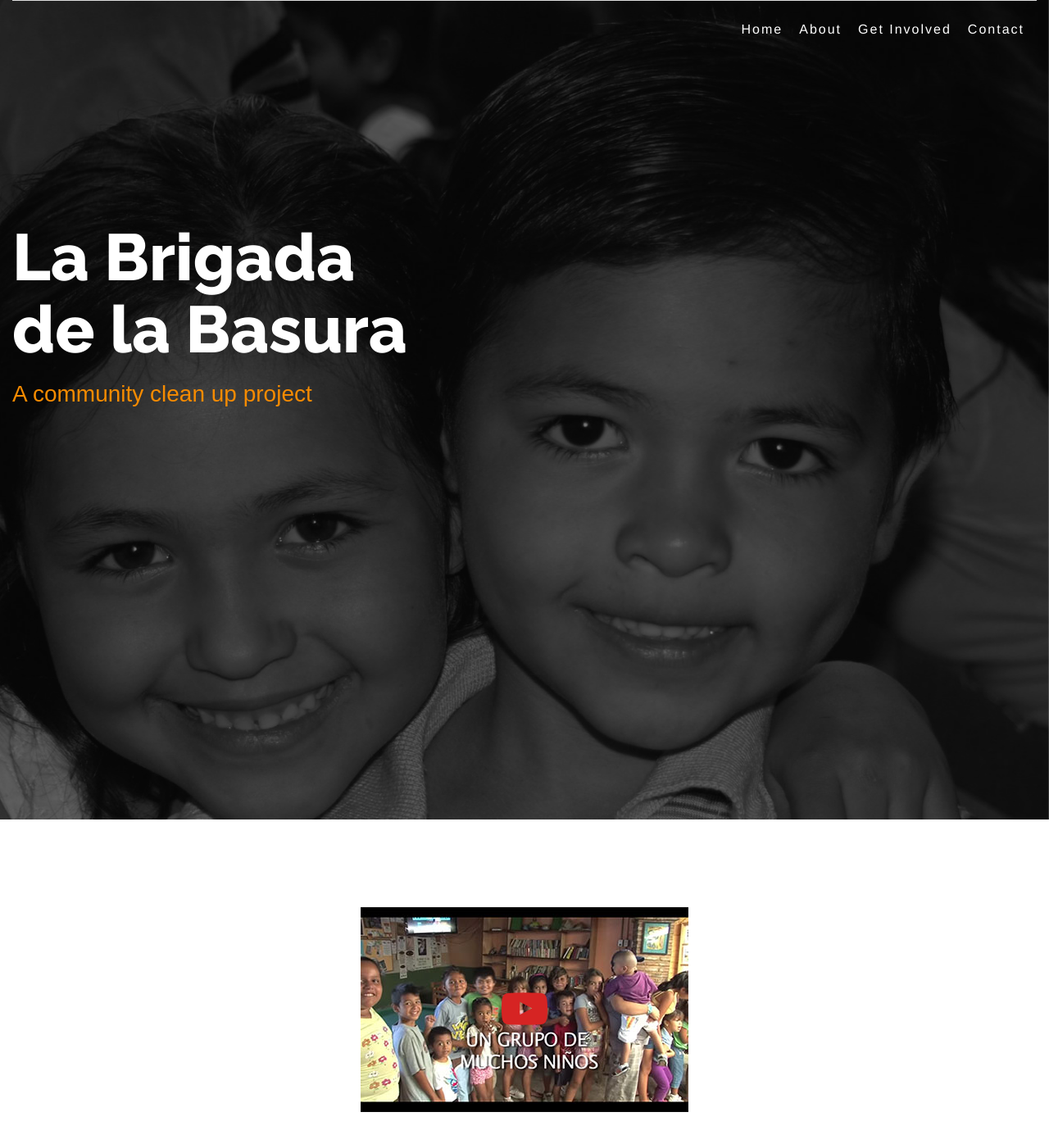
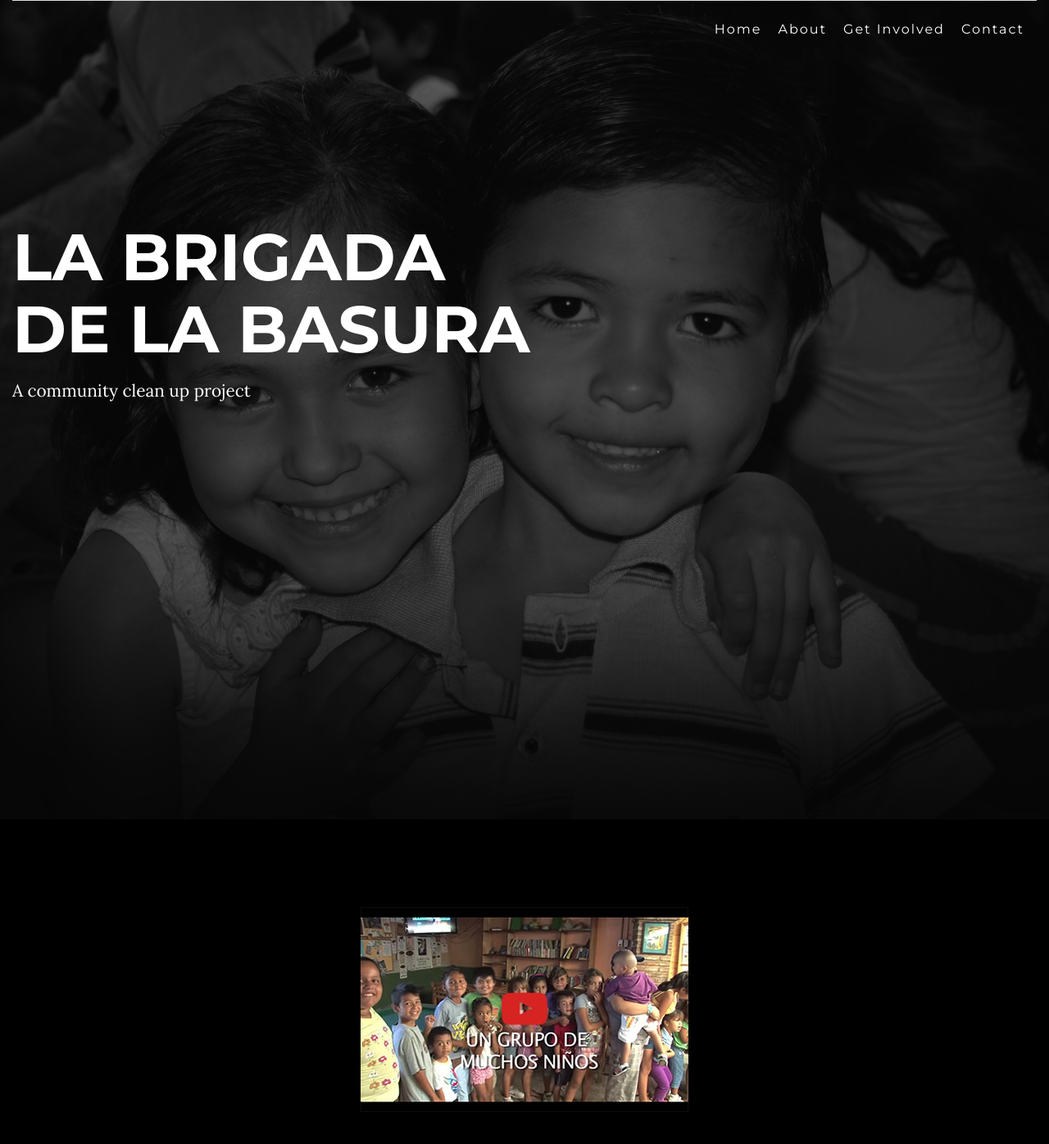
Before and after one commit to rgylling/TrashBrigade, a Jekyll site: the page built from index.html, in a window 1280 px wide and 1400 px high. Shown: the top 1396 px of the window at 82% size. Built offline with Jekyll 4.4.1, drawn with Linux system fonts in a browser that asks for light colours; nearby versions of some CDN libraries; a script that is not in the unit is left out.

Commit message:
playing around with styling

```diff
--- a/_includes/cover-image.html
+++ b/_includes/cover-image.html
@@ -1,12 +1,10 @@
 <div class="backgroundimg margin-b--100 backgroundimg-{{ page.backgroundImg }}">
-
   <div class="container headercontainer">
     <div class="row headercenter">
       <div class="col-sm-12">
         <h1 class="text-justify">{{page.imgText}}</h1>
-          <h2 class="text-justify cursiveme orange">{{page.imgSlogan}}</h2>
-
+          <p class="text-justify sub-para">{{page.imgSlogan}}</p>
+      </div>
+    </div>
+  </div>
 </div>
-</div>
-</div>
-</div>
--- a/_includes/head.html
+++ b/_includes/head.html
@@ -4,6 +4,7 @@
   <meta name="viewport" content="width=device-width, initial-scale=1">
   <title>{% if page.title %}{{ page.title | escape }}{% else %}{{ site.title | escape }}{% endif %}</title>
   <link href='https://fonts.googleapis.com/css?family=Raleway:400,300,800,700,200' rel='stylesheet' type='text/css'>
+  <link href='https://fonts.googleapis.com/css?family=Montserrat:400,700|Lora:400,700' rel='stylesheet' type='text/css'>
   <link rel="stylesheet" href="https://maxcdn.bootstrapcdn.com/font-awesome/4.5.0/css/font-awesome.min.css">
   <link rel="stylesheet" href="https://maxcdn.bootstrapcdn.com/bootstrap/3.3.6/css/bootstrap.min.css">
   <link rel="stylesheet" href="css/brigada.css">
--- a/_includes/header.html
+++ b/_includes/header.html
@@ -12,14 +12,7 @@
       </div>
       <div class="collapse navbar-collapse" id="navbar-collapse-1">
         <ul class="nav navbar-nav navbar-right">
-          <li>
-            <!-- <form action="https://www.paypal.com/cgi-bin/webscr" method="post" target="_top">
-              <input type="hidden" name="cmd" value="_s-xclick">
-              <input type="hidden" name="hosted_button_id" value="SG7HMVSUMZ2K2">
-              <input type="image" src="https://www.paypalobjects.com/en_US/i/btn/btn_donate_LG.gif" border="0" name="submit" alt="PayPal - The safer, easier way to pay online!">
-              <img alt="" border="0" src="https://www.paypalobjects.com/en_US/i/scr/pixel.gif" width="1" height="1">
-            </form> -->
-          </li>
+
           <li><a class="navscroll" href="index.html">Home</a></li>
           <li><a class="navscroll" href="about.html">About</a></li>
           <li><a class="navscroll" href="get-involved.html">Get Involved</a></li>
--- a/css/_base.scss
+++ b/css/_base.scss
@@ -1,7 +1,9 @@
 body {
-  font-family: "Helvetica Neue",Helvetica,Arial,sans-serif;
+  font-family: 'Lora',"Helvetica Neue",Helvetica,Arial,sans-serif;
   font-size:16px;
   line-height:2;
+  background-color:black;
+  color:white;
 }
 
 a{
--- a/css/_layout.scss
+++ b/css/_layout.scss
@@ -1,13 +1,26 @@
 .h1, .h2, .h3, .h4, .h5, .h6, h1, h2, h3, h4, h5, h6 {
-  font-family: 'Lora', serif;
-  color: white;;
+  font-family: "Montserrat","Helvetica Neue",Helvetica,Arial,sans-serif;
+  text-transform:uppercase;
+  color:#42dca3;
 }
 
 .h1, h1 {
   font-size: 5em;
-  font-family: 'Raleway', sans-serif;
-  font-weight:800;
+  font-family: "Montserrat","Helvetica Neue",Helvetica,Arial,sans-serif;
+  font-weight:700;
+  color:white;
 }
+
+.sub-head {
+  font-size:2em;
+  color:#42dca3;
+}
+
+.sub-para {
+  font-size:1.3em;
+}
+
+
 
 .navbar-toggle .fa {
   font-size: 20px;
@@ -15,7 +28,6 @@
 }
 
 .navbar-brand {
-  font-family: 'Raleway', sans-serif;
   font-size: 24px;
   height: 70px;
   padding: 25px 5px;
@@ -44,18 +56,13 @@
   right: 0;
   width: 100%;
   height: 100%;
-  background-attachment: fixed;
+  // background-attachment: fixed;
   background-repeat: no-repeat;
   background-size: cover;
   -webkit-filter: grayscale(100%) contrast(.9) brightness(.5);
-}
-
-.cursiveme {
-  font-family:sans-serif;
-  font-weight:200;
-  font-size: 1.75em;
-  color: #f68b00;
-  margin-left:0px;
+  -webkit-box-shadow: inset 0px -200px 300px -118px rgba(0,0,0,0.9);
+  -moz-box-shadow: inset 0px -200px 300px -118px rgba(0,0,0,0.9);
+  box-shadow: inset 0px -250px 500px -50px #000;
 }
 
 .backgroundimg .btn {
@@ -66,9 +73,6 @@
   width: 250px;
 }
 
-.backgroundimg  p {
-  font-size: 20px;
-}
 
 .homeHeadlines h2 {
   margin-bottom: 20px;
@@ -200,6 +204,7 @@
 
   .navbar-nav > li > a {
     padding: 25px 10px;
+    font-family: "Montserrat","Helvetica Neue",Helvetica,Arial,sans-serif;
   }
 
   .navbar-nav > li > form {
--- a/index.html
+++ b/index.html
@@ -31,21 +31,27 @@
 
 <div class="container margin-t--30 margin-b--60">
   <div class="row homeHeadlines ">
-    <div class="homeCol col-md-3">
-      <h2 class="text-center"><a class="orange" href="about.html">About</a></h2>
-      <p class="text-justify">Find out what La Brigada de la Basura is all about! Who are we, how did we get started, what do we do? Click here to learn more! </p>
+    <div class="homeCol col-md-4 col-md-offset-1">
+      <h2 class="text-center sub-head">About</h2>
+      <p class="text-center sub-para">Find out what La Brigada de la Basura is all about! Who are we, how did we get started, what do we do? Click here to learn more! </p>
     </div>
-    <div class="homeCol col-md-3">
-      <h2 class="text-center"><a class="orange" href="christmas.html">Christmas</a></h2>
-      <p class="text-justify">Christmas is a very special time of the year. Find out what Santa and Mrs. Claus have in store for La Brigada and all the children of our neighborhood!</p>
+  </div>
+  <div class="row homeHeadlines ">
+    <div class="homeCol col-md-4 col-md-offset-7">
+      <h2 class="text-center sub-head">Christmas</h2>
+      <p class="text-center sub-para">Christmas is a very special time of the year. Find out what Santa and Mrs. Claus have in store for La Brigada and all the children of our neighborhood!</p>
     </div>
-    <div class="homeCol col-md-3">
-      <h2 class="text-center"><a class="orange" href="get-involved.html">Get Involved</a></h2>
-      <p class="text-justify">Everybody is welcome at La Brigada. Find out how you can help us either here in Puerto Vallarta or from afar from your home.</p>
+  </div>
+  <div class="row homeHeadlines ">
+    <div class="homeCol col-md-4 col-md-offset-1">
+      <h2 class="text-center sub-head">Get Involved</h2>
+      <p class="text-center sub-para">Everybody is welcome at La Brigada. Find out how you can help us either here in Puerto Vallarta or from afar from your home.</p>
     </div>
-    <div class="homeCol col-md-3">
-      <h2 class="text-center"><a class="orange" href="contact.html">Contact</a></h2>
-      <p class="text-justify">We would love to hear from you! Call, write or come on by! Here you will find all the information you need if you want to meet us or talk to us!</p>
+  </div>
+  <div class="row homeHeadlines ">
+    <div class="homeCol col-md-4 col-md-offset-7">
+      <h2 class="text-center sub-head">Contact</h2>
+      <p class="text-center sub-para">We would love to hear from you! Call, write or come on by! Here you will find all the information you need if you want to meet us or talk to us!</p>
     </div>
   </div>
 </div>
```
